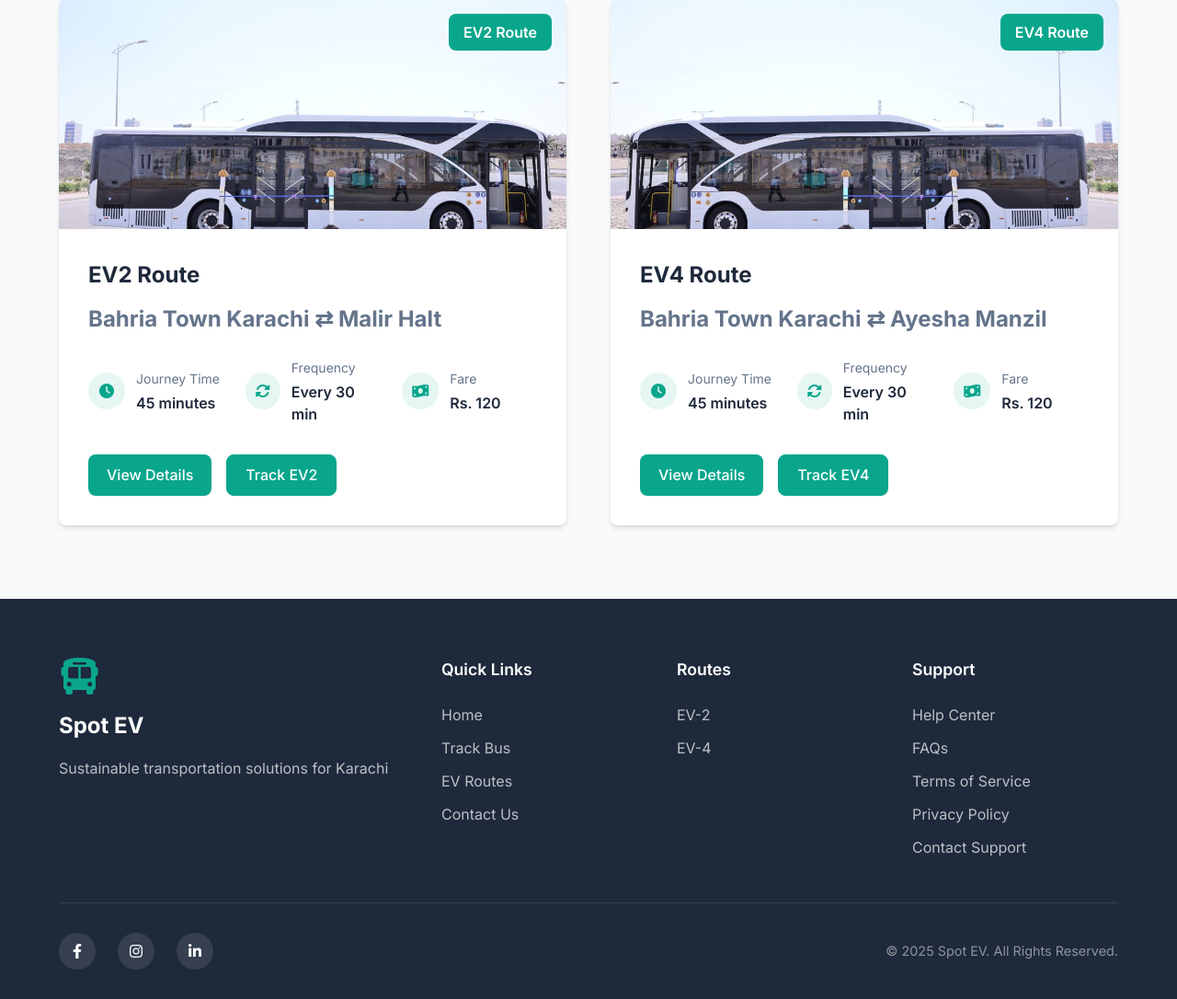
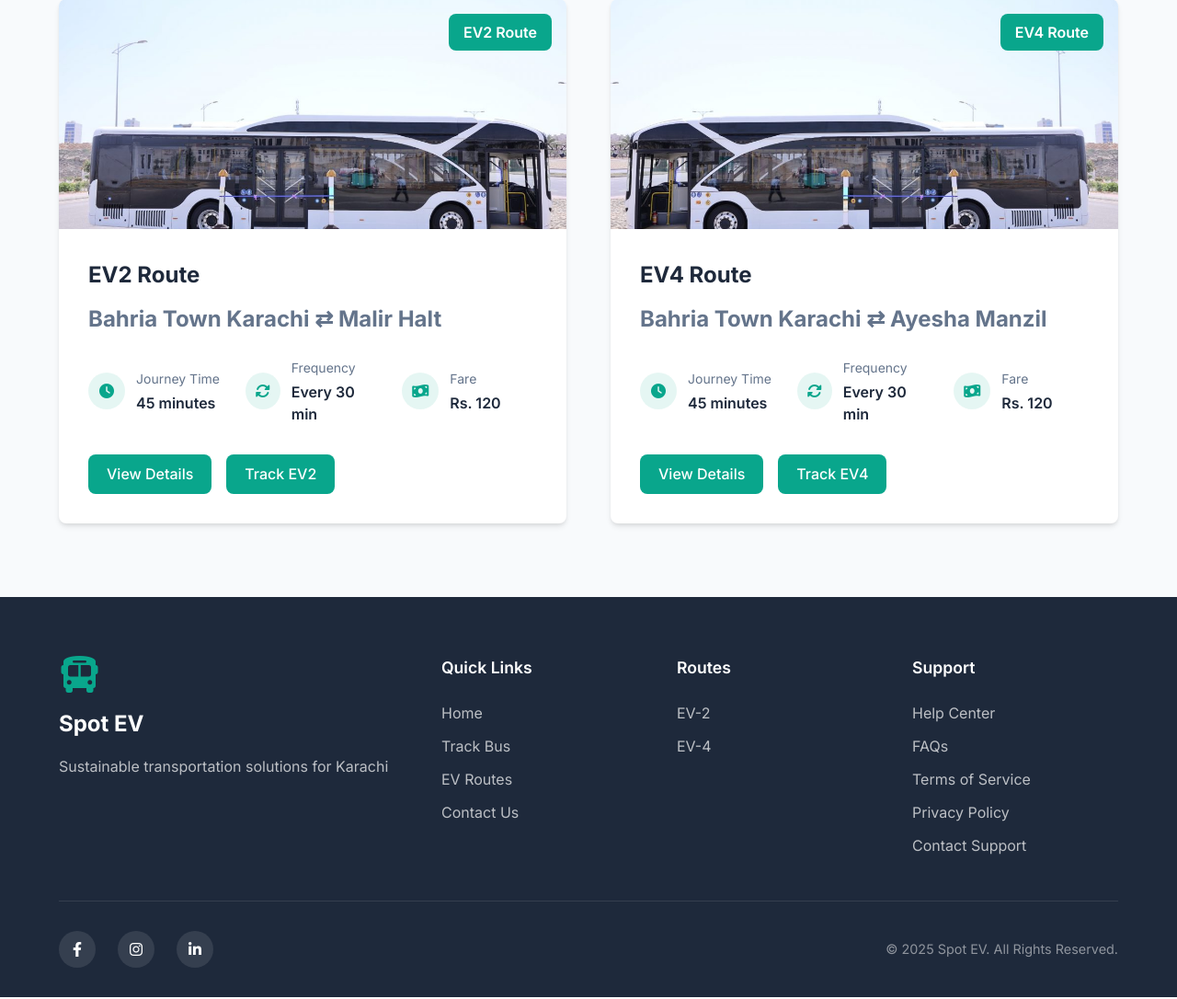
Before and after one commit to RajaWasim100/EVfinal, a Flask app: page / in a window 1280 px wide. Shown: the part 2048-3134 px from the top of the page at 92% size. Run offline with Flask 3, Linux system fonts and the light colour scheme; some libraries are stand-ins or nearby versions.

Commit message:
Update index.html
abdullah change

```diff
--- a/templates/index.html
+++ b/templates/index.html
@@ -159,7 +159,7 @@
 
                         <div class="route-actions">
                             <a href="{{ url_for('ev_routes') }}#ev2" class="btn btn-primary">View Details</a>
-                            <a href="{{ url_for('track') }}" class="btn btn-outline">Track EV2</a>
+                            <a href="{{ url_for('track') }}" class="btn btn-primary">Track EV2</a>
                         </div>
                     </div>
                 </div>
@@ -209,7 +209,7 @@
 
                         <div class="route-actions">
                             <a href="{{ url_for('ev_routes') }}#ev4" class="btn btn-primary">View Details</a>
-                            <a href="{{ url_for('track') }}" class="btn btn-outline">Track EV4</a>
+                            <a href="{{ url_for('track') }}" class="btn btn-primary">Track EV4</a>
                         </div>
                     </div>
                 </div>
```
